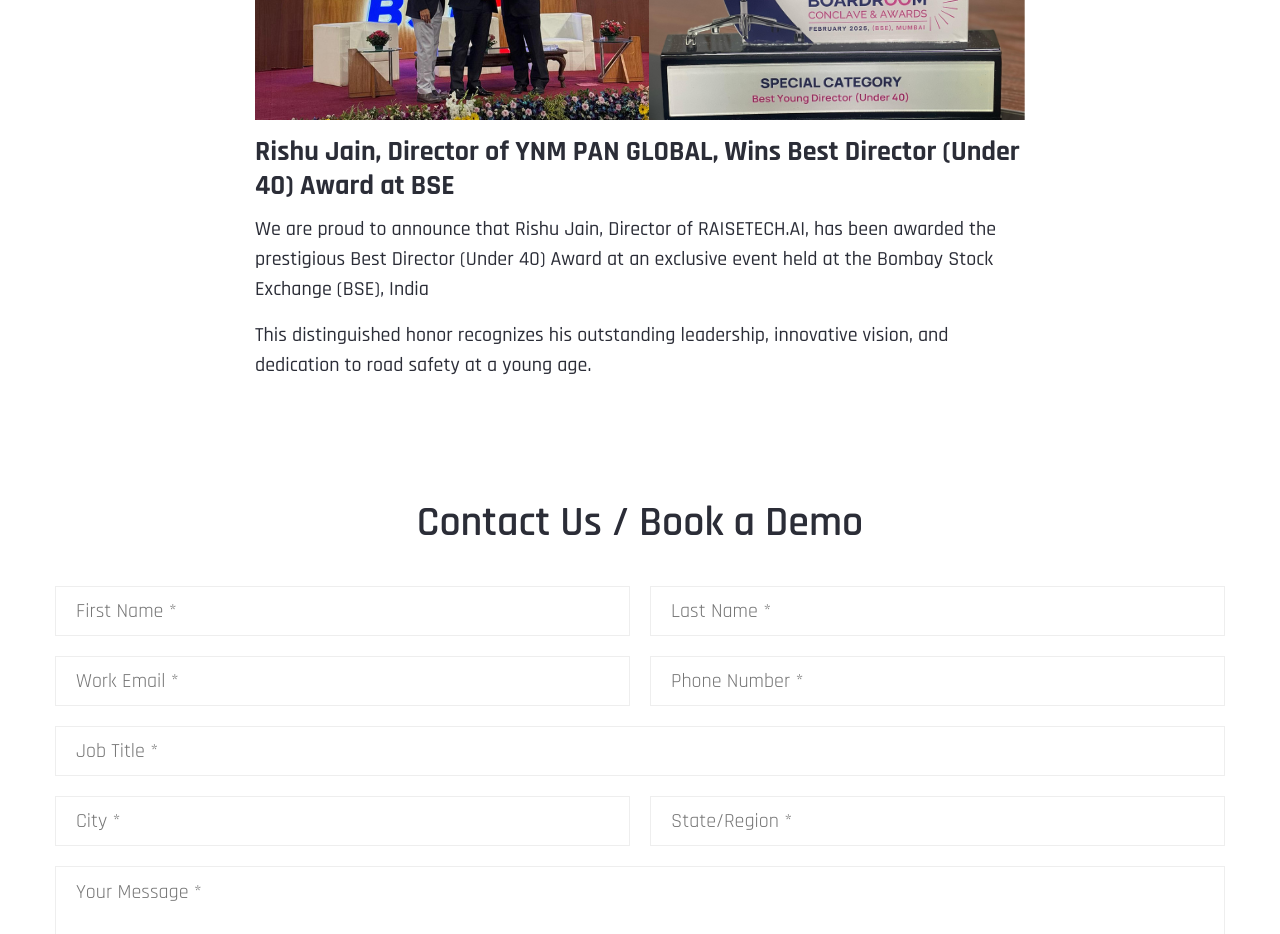
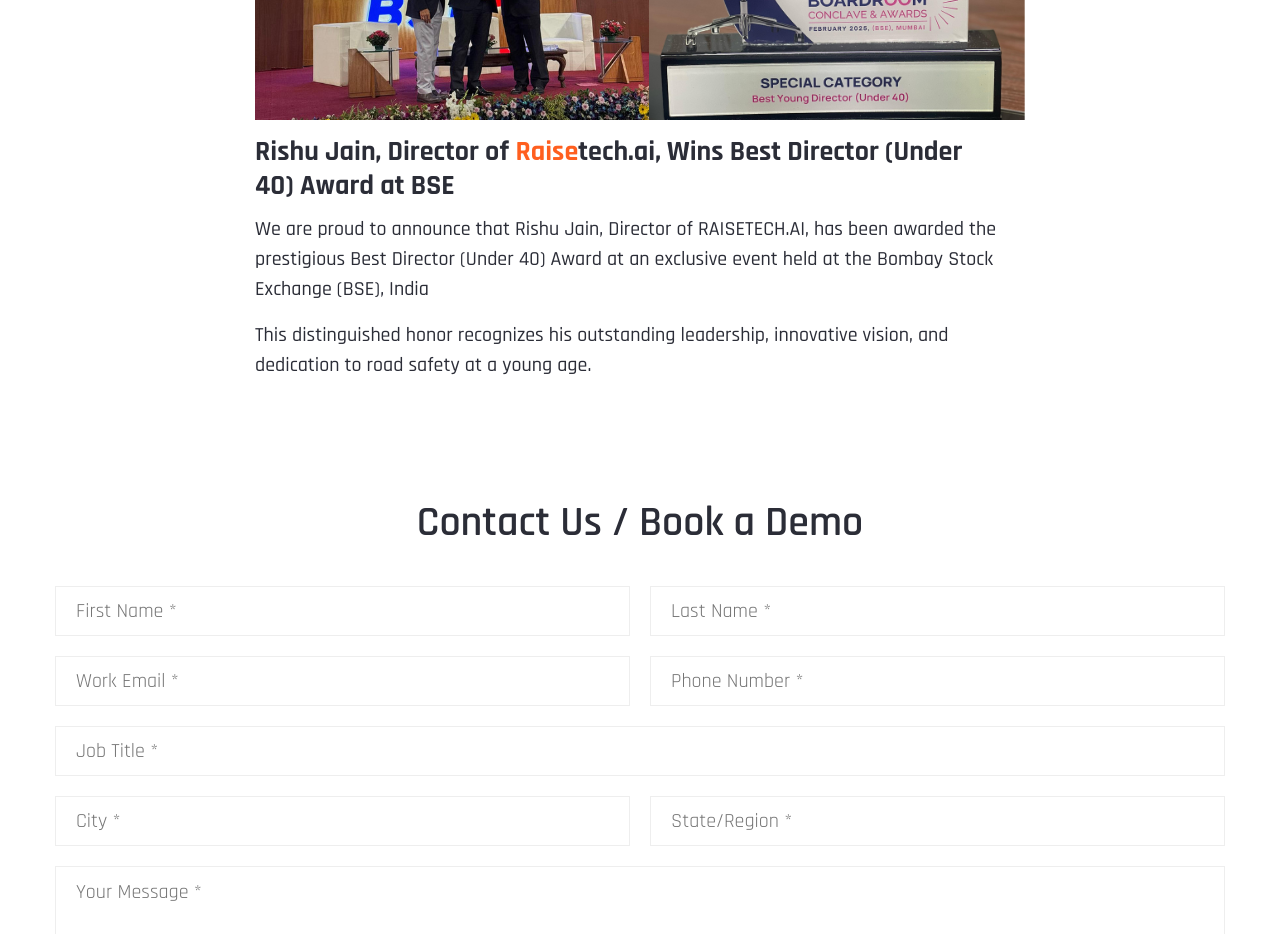
Before and after one commit to Minhaj-beep/Raise, a plain HTML site: page index.html in a window 1280 px wide. Shown: the part 5080-6014 px from the top of the page. Drawn offline with Linux system fonts and the light colour scheme.

Commit message:
Changes done

```diff
--- a/index.html
+++ b/index.html
@@ -727,7 +727,7 @@
                                             <img width="100%" src="assets/img/team/award1.png" alt="">
                                         <!-- </a> -->
                                     </div>
-                                    <h4 class="single-blog-grid__title space__bottom--10">Rishu Jain, Director of YNM PAN GLOBAL, Wins Best Director (Under 40) Award at BSE</h4>
+                                    <h4 class="single-blog-grid__title space__bottom--10">Rishu Jain, Director of <span style="color: #ff5f1f;">Raise</span>tech.ai, Wins Best Director (Under 40) Award at BSE</h4>
                                     <p class="single-blog-grid__text">We are proud to announce that Rishu Jain, Director of RAISETECH.AI, has been awarded the prestigious Best Director (Under 40) Award at an exclusive event held at the Bombay Stock Exchange (BSE), India</p>
                                     <p class="single-blog-grid__text">This distinguished honor recognizes his outstanding leadership, innovative vision, and dedication to road safety at a young age.</p>
                                 </div>
```
